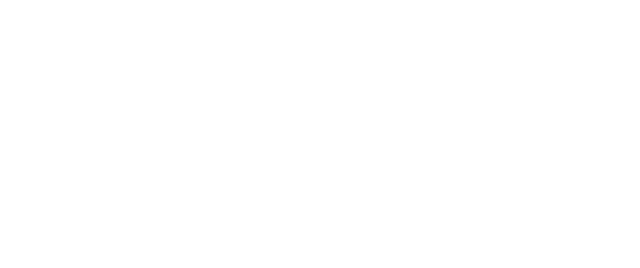
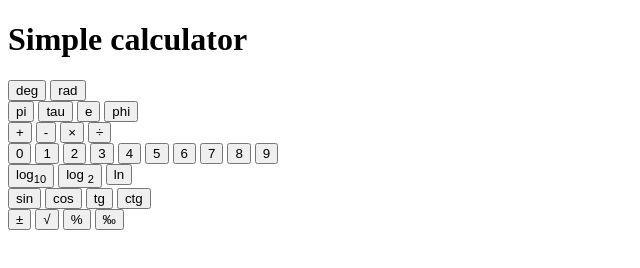
Before and after one commit to vladcheck/TOP-calculator-project, a plain HTML site: page index.html in a window 1280 px wide. Shown: the whole page, without its empty margins (0-640 px from the left). Drawn offline with Linux system fonts and the light colour scheme.

Commit message:
Add interface

```diff
--- a/index.html
+++ b/index.html
@@ -7,5 +7,57 @@
     <script src="./index.js" defer></script>
     <title>Calculator</title>
   </head>
-  <body></body>
+  <body>
+    <h1>Simple calculator</h1>
+    <section id="calculator">
+      <div class="display"></div>
+      <section>
+        <div class="settings">
+          <button>deg</button>
+          <button>rad</button>
+        </div>
+        <div class="constants">
+          <button>pi</button>
+          <button>tau</button>
+          <button>e</button>
+          <button>phi</button>
+        </div>
+        <div class="binary-operators">
+          <button>+</button>
+          <button>-</button>
+          <button>×</button>
+          <button>÷</button>
+        </div>
+        <div class="digits">
+          <button>0</button>
+          <button>1</button>
+          <button>2</button>
+          <button>3</button>
+          <button>4</button>
+          <button>5</button>
+          <button>6</button>
+          <button>7</button>
+          <button>8</button>
+          <button>9</button>
+        </div>
+        <div class="logs">
+          <button>log<sub>10</sub></button>
+          <button>log <sub>2</sub></button>
+          <button>ln</button>
+        </div>
+        <div class="trigonometric-functions">
+          <button>sin</button>
+          <button>cos</button>
+          <button>tg</button>
+          <button>ctg</button>
+        </div>
+        <div class="unary-operators">
+          <button>±</button>
+          <button>√</button>
+          <button>%</button>
+          <button>‰</button>
+        </div>
+      </section>
+    </section>
+  </body>
 </html>
```
